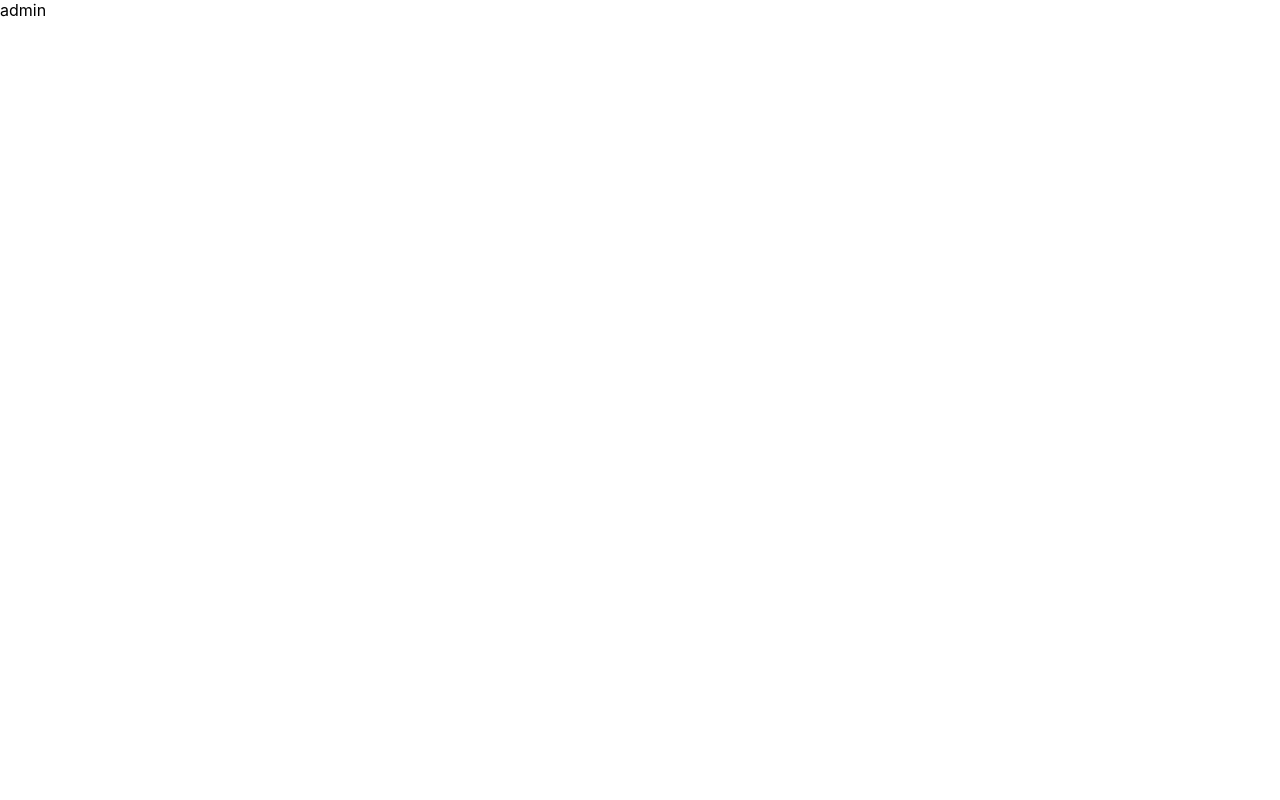
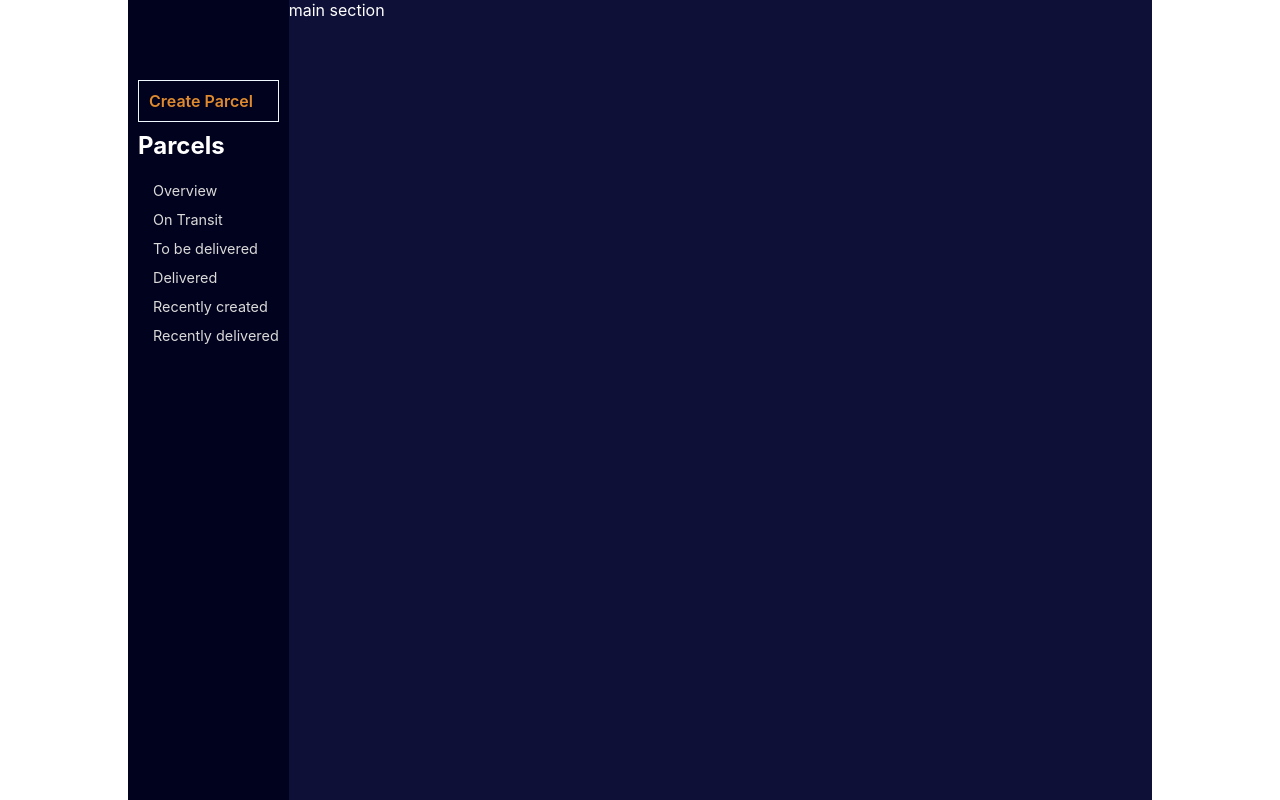
Before and after one commit to Ericawanja/sendIT, a React (Create React App) app in the folder senditui/: page /admin in a window 1280 px wide. Built offline with nearby package versions, Linux system fonts and the light colour scheme.

Commit message:
side nav design

```diff
--- a/senditui/package.json
+++ b/senditui/package.json
@@ -10,6 +10,7 @@
     "axios": "^1.2.6",
     "react": "^18.2.0",
     "react-dom": "^18.2.0",
+    "react-icons": "^4.7.1",
     "react-redux": "^8.0.5",
     "react-router-dom": "^6.8.0",
     "react-scripts": "^2.1.3",
--- a/senditui/src/Pages/AdminPage.jsx
+++ b/senditui/src/Pages/AdminPage.jsx
@@ -1,12 +1,18 @@
-import React from 'react'
+import React from "react";
+import AdminSideNav from "./AdminSideNav";
+import "./styles/styles.admin.css"
 
 function AdminPage() {
   return (
-    <div>
-        admin
-
+    <div className="adminContainer">
+      <div className="adminWrapper">
+        <AdminSideNav/>
+        <div className="main">
+          main section
+        </div>
+      </div>
     </div>
-  )
+  );
 }
 
-export default AdminPage
+export default AdminPage;
--- /dev/null
+++ b/senditui/src/Pages/AdminSideNav.jsx
@@ -0,0 +1,22 @@
+import React from "react";
+
+function AdminSideNav() {
+  return (
+    <div className="sideNavContainer">
+      <div className="navWrapper">
+        <div className="create">Create Parcel</div>
+        <div className="navItems">
+          <h2>Parcels</h2>
+          <span>Overview</span>
+          <span>On Transit</span>
+          <span>To be delivered</span>
+          <span>Delivered</span>
+          <span>Recently created </span>
+          <span>Recently delivered</span>
+        </div>
+      </div>
+    </div>
+  );
+}
+
+export default AdminSideNav;
--- /dev/null
+++ b/senditui/src/Pages/styles/styles.admin.css
@@ -0,0 +1,49 @@
+.adminContainer {
+  width: 100%;
+  min-height: 100vh;
+}
+.adminWrapper {
+  width: 80%;
+  background-color: rgb(14, 16, 55);
+  color: white;
+  margin: auto;
+  min-height: 100vh;
+  display: flex;
+}
+.sideNavContainer {
+  /* width: 200px; */
+  background-color: rgb(1, 2, 29);
+  padding: 80px 10px 20px 10px;
+}
+.create {
+  background-color: transparent;
+  color: rgb(223, 138, 47);
+  padding: 10px;
+  font-weight: 600;
+  cursor: pointer;
+  border: 0.6px solid rgb(240, 248, 255);
+}
+.create:hover {
+  background-color: aliceblue;
+  border: none;
+}
+.navItems {
+  display: flex;
+  flex-direction: column;
+  gap: 12px;
+}
+.navItems h2 {
+  font-size: 1.5rem;
+  line-height: 2;
+}
+.navItems span {
+  padding-left: 15px;
+  font-size: 0.9rem;
+  color: rgb(219, 218, 218);
+  cursor: pointer;
+}
+.navItems span:hover {
+  background-color: antiquewhite;
+  padding: 10px 15px;
+  color: rgb(223, 138, 47);
+}
```
Also changed, not shown: senditui/src/Pages/AdminStats.jsx (added, +9 -0 lines), senditui/src/Pages/AdminOrders.jsx (added), 1 other file (tests, documents, lock files or other folders).
